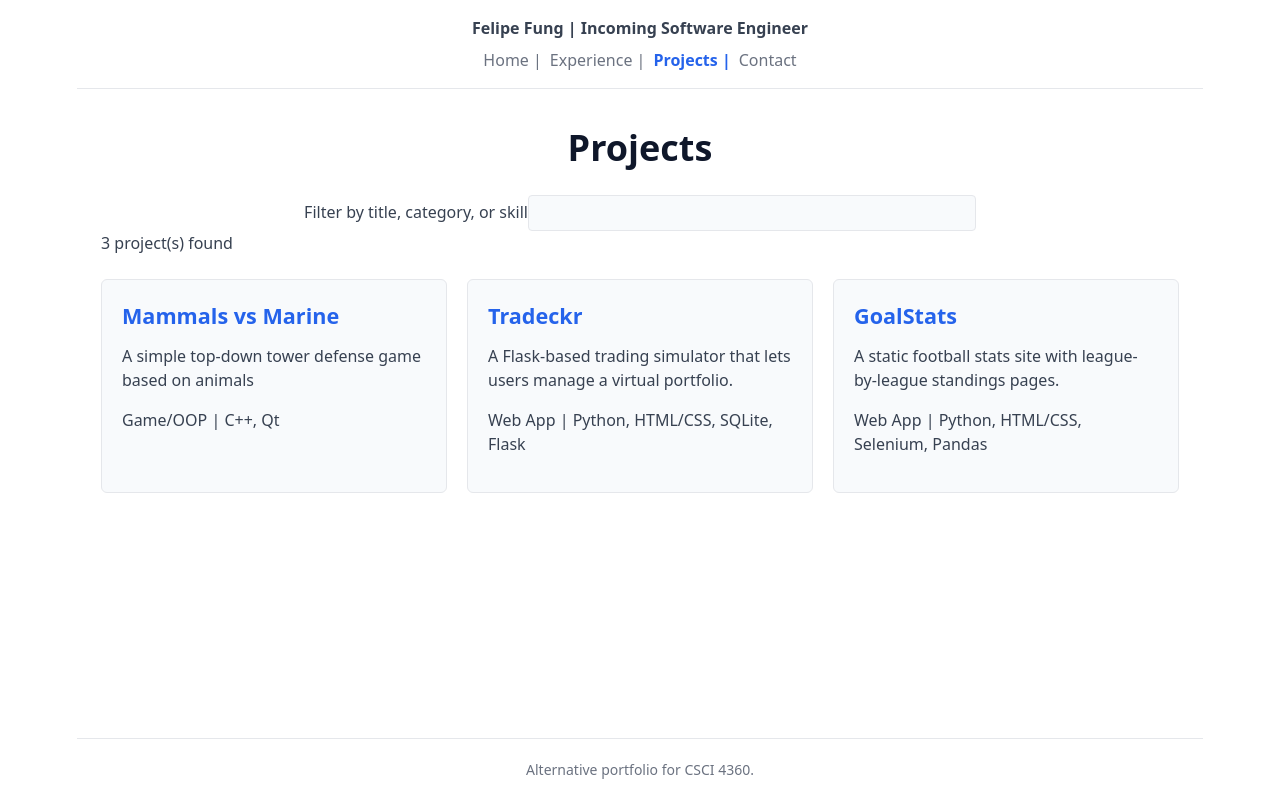
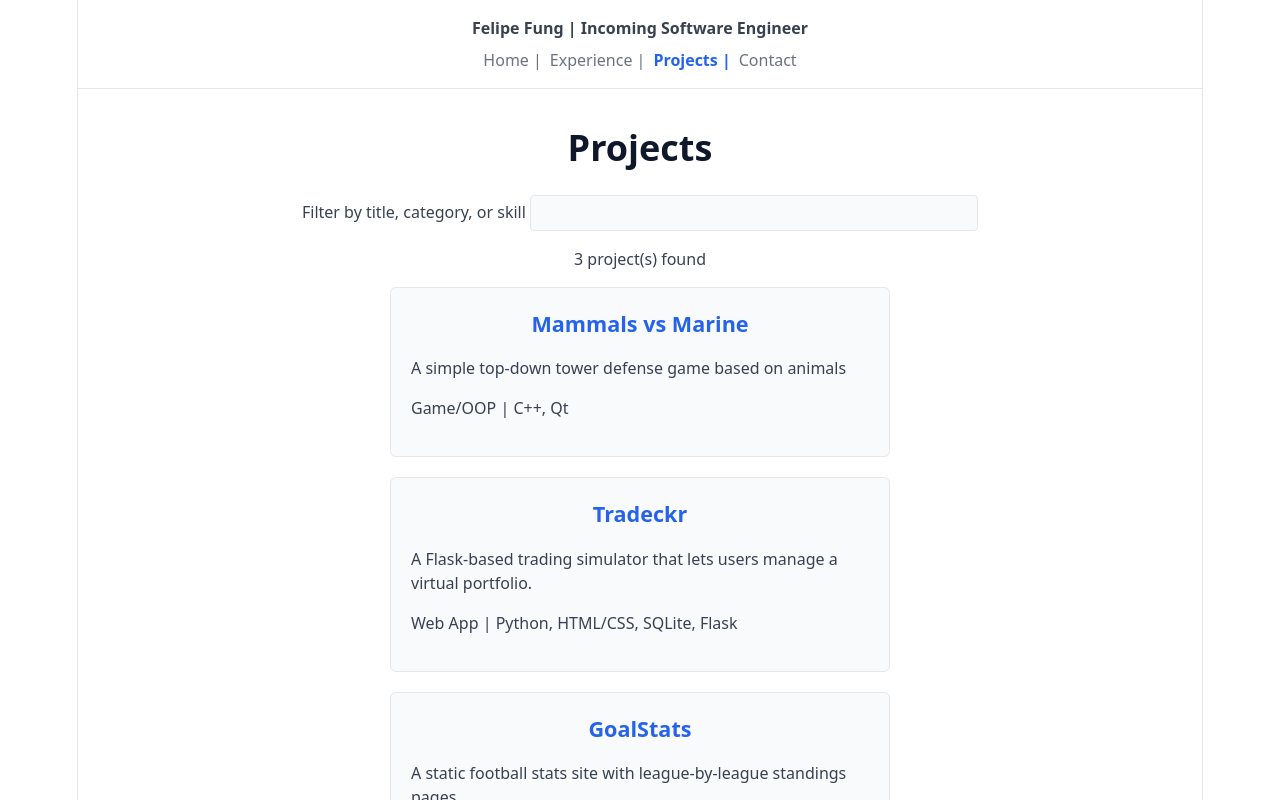
Before and after one commit to FelipeF-04/CSCI4360_portfolio, a React (Vite) app: page /#/projects in a window 1280 px wide. Shown: the top 800 px of the page. Built offline with nearby package versions, Linux system fonts and the light colour scheme.

Commit message:
Checkpoint: css modified

```diff
--- a/src/index.css
+++ b/src/index.css
@@ -35,13 +35,15 @@ body {
 }
 
 #root {
-  width: 100%;
-  max-width: 1126px;
+  width: 1126px;
+  max-width: 100%;
   margin: 0 auto;
   text-align: center;
+  border-inline: 1px solid var(--border); /* Restores vertical container lines */
   min-height: 100vh;
   display: flex;
   flex-direction: column;
+  position: relative;
 }
 
 main {
@@ -50,7 +52,6 @@ main {
   padding: 2rem 1.5rem;
 }
 
-/* Page Titles & Headers (Centered) */
 h1, h2, h3, h4 {
   color: var(--text-h);
   text-align: center;
@@ -68,14 +69,16 @@ h2 {
   margin-bottom: 0.75rem;
 }
 
-/* Paragraphs & Text Content (Justified) */
-p, .details {
+p {
+  text-align: center;
+}
+
+.details {
   text-align: justify;
   margin-top: 0;
   margin-bottom: 1rem;
 }
 
-/* Header & Navigation */
 header {
   border-bottom: 1px solid var(--border);
   padding: 1rem 1.5rem;
@@ -107,7 +110,6 @@ header nav a.active {
   font-weight: 700;
 }
 
-/* Footer */
 footer {
   border-top: 1px solid var(--border);
   padding: 1.25rem;
@@ -116,11 +118,17 @@ footer {
   font-size: 0.875rem;
 }
 
-/* Accessibility & Focus */
 .skip-link {
   position: absolute;
   top: -100px;
   left: 1rem;
+  background: var(--primary);
+  color: #ffffff;
+  padding: 0.5rem 1rem;
+  border-radius: 4px;
+  border: none;
+  cursor: pointer;
+  z-index: 100;
 }
 
 .skip-link:focus {
@@ -132,7 +140,6 @@ footer {
   outline-offset: 3px;
 }
 
-/* Links & Interactive Elements */
 a {
   color: var(--primary);
   text-decoration: none;
@@ -153,12 +160,12 @@ input {
   border-radius: 4px;
 }
 
-/* Project Cards & Grid */
 .grid {
-  display: grid;
-  grid-template-columns: repeat(auto-fill, minmax(260px, 1fr));
+  display: flex;
+  flex-direction: column;
   gap: 1.25rem;
-  margin-top: 1.5rem;
+  max-width: 500px;
+  margin: 0 auto;
 }
 
 .card {
@@ -170,7 +177,7 @@ input {
 }
 
 .card h2 {
-  text-align: left;
+  text-align: center;
   margin-top: 0;
 }
 
--- a/src/pages/Projects.jsx
+++ b/src/pages/Projects.jsx
@@ -10,7 +10,7 @@ export default function Projects() {
             .toLowerCase().includes(normalized));
     return <section>
         <h1>Projects</h1>
-        <label htmlFor="project-search">Filter by title, category, or skill</label>
+        <label htmlFor="project-search">Filter by title, category, or skill </label>
         <input id="project-search" value={query}
             onChange={(event) => setQuery(event.target.value)} />
         <p role="status">{visible.length} project(s) found</p>
```
